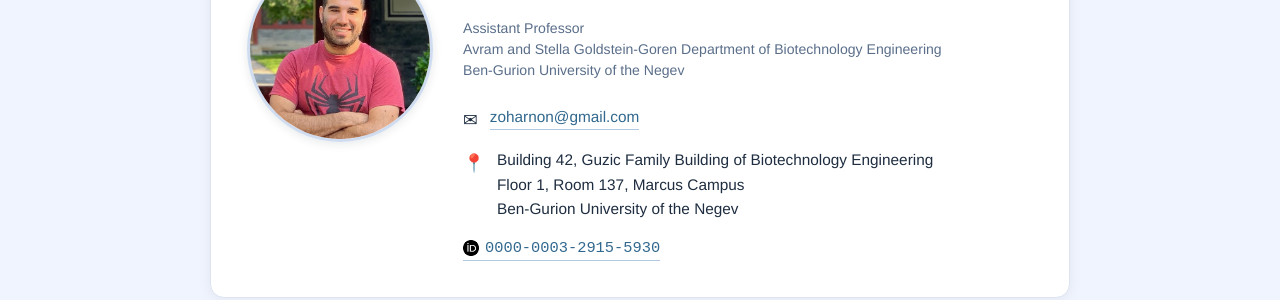
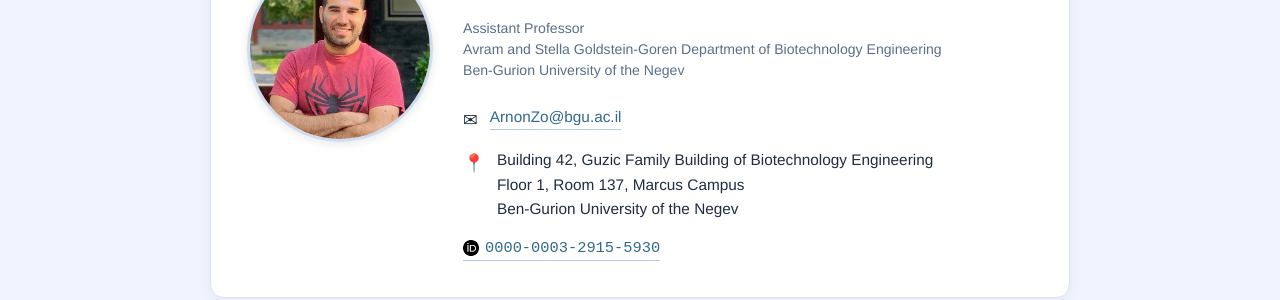
Before and after one commit to Zoharnon/arnon-lab, a Jekyll site: the page built from _pages/contact/index.md, in a window 1280 px wide. Shown: the part 289-589 px from the top of the page. Built offline with Jekyll 4.4.1, drawn with Linux system fonts in a browser that asks for light colours; nearby versions of some CDN libraries.

Commit message:
Update contact email to university address (ArnonZo@bgu.ac.il)

```diff
--- a/_config.yml
+++ b/_config.yml
@@ -3,7 +3,7 @@ title: Arnon Lab — Programmable Bionanomaterials
 lab_name: Arnon Lab
 author: Zohar A. Arnon
 institution: BGU
-email: Zoharnon@gmail.com
+email: ArnonZo@bgu.ac.il
 description: >
   The Arnon Lab at Ben-Gurion University of the Negev engineers programmable bionanomaterials —
   bridging DNA nanotechnology, peptide self-assembly, and acoustic field organization
--- a/_includes/header.html
+++ b/_includes/header.html
@@ -78,7 +78,7 @@ document.getElementById('nav-toggle').addEventListener('click', function(e) {
     animation: hiring-pulse 2s infinite;
     flex-shrink: 0;
   "></span>
-  <a href="mailto:zoharnon@gmail.com?subject=Joining%20the%20Arnon%20Lab"
+  <a href="mailto:ArnonZo@bgu.ac.il?subject=Joining%20the%20Arnon%20Lab"
      style="color: #e0f4ec; text-decoration: none; font-weight: 500;">
     We're hiring!
   </a>
--- a/_pages/contact/index.md
+++ b/_pages/contact/index.md
@@ -23,7 +23,7 @@ rank: 7
       <div class="contact-details">
         <div class="contact-row">
           <span class="contact-icon">✉</span>
-          <a href="mailto:zoharnon@gmail.com">zoharnon@gmail.com</a>
+          <a href="mailto:ArnonZo@bgu.ac.il">ArnonZo@bgu.ac.il</a>
         </div>
         <div class="contact-row">
           <span class="contact-icon">📍</span>
@@ -47,7 +47,7 @@ rank: 7
       about DNA nanotechnology, self-assembly, and programmable bionanomaterials, send me
       an email with your CV and a brief description of your research interests.
     </p>
-    <a href="mailto:zoharnon@gmail.com" class="btn-primary">Send an Email →</a>
+    <a href="mailto:ArnonZo@bgu.ac.il" class="btn-primary">Send an Email →</a>
   </div>
 
 </div>
```
Also changed, not shown: _pages/team/index.md (+3 -3 lines).
